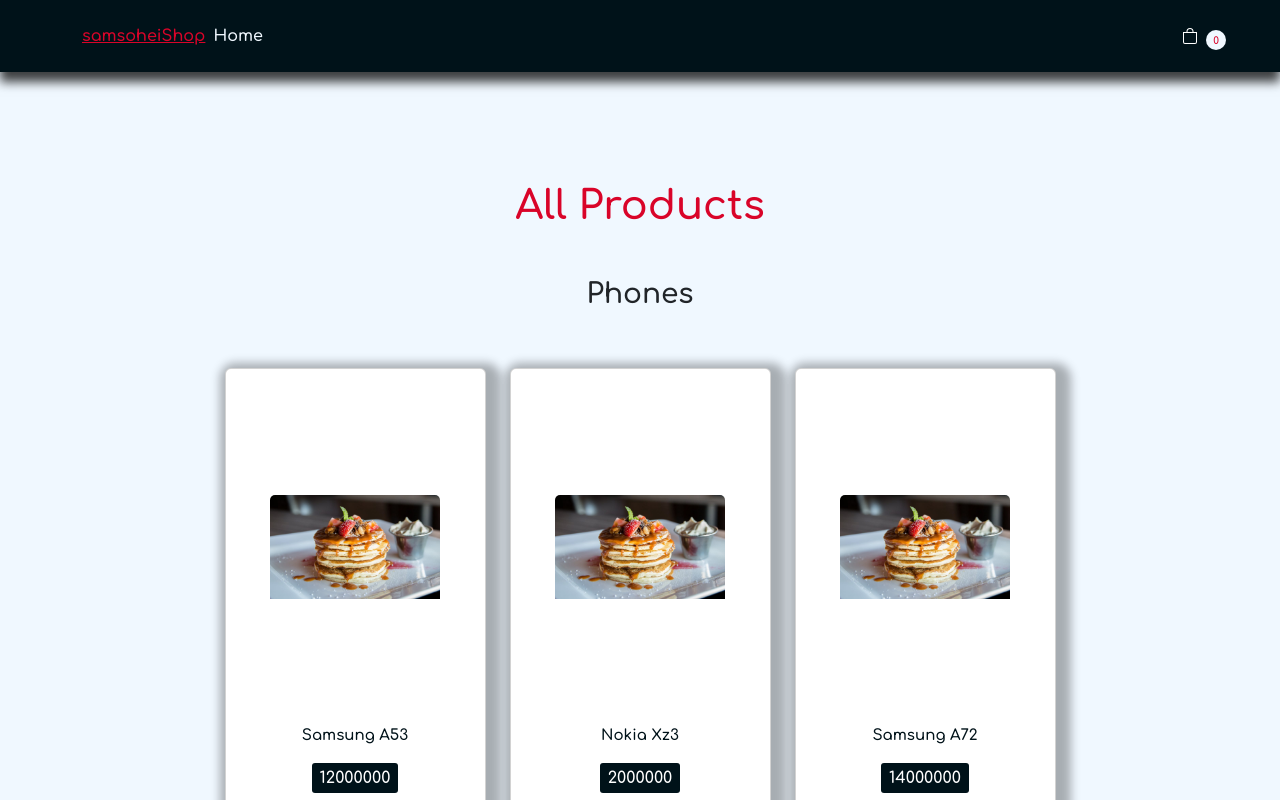
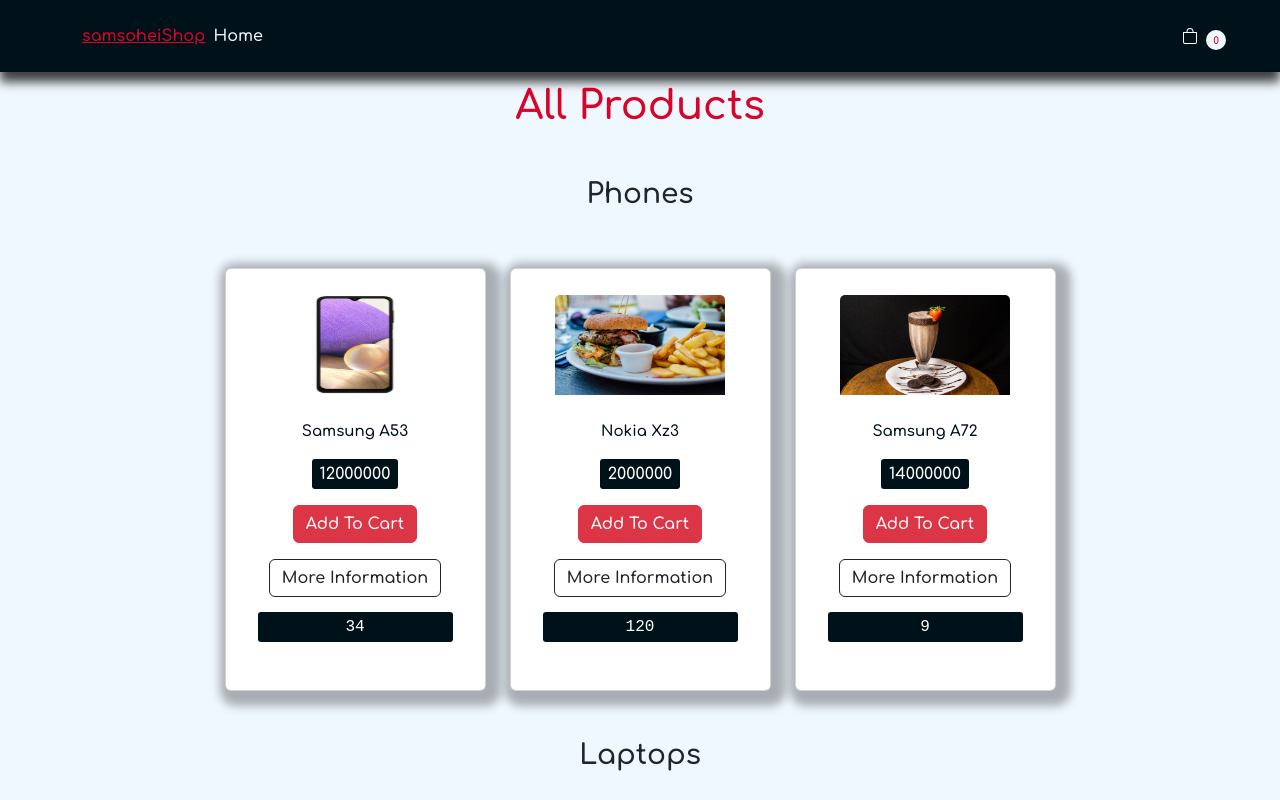
Before and after one commit to ssoheily/context-TEst, a React (Create React App) app: page / in a window 1280 px wide. Shown: the top 800 px of the page. Built offline with nearby package versions, Linux system fonts and the light colour scheme.

Commit message:
add  size photo and delete marginTop

```diff
--- a/src/App.css
+++ b/src/App.css
@@ -3,5 +3,5 @@
  }
 /* main */
  .text-center{
- margin-top: 110px;
+ /* margin-top: 10px; */
  }
--- a/src/App.js
+++ b/src/App.js
@@ -4,7 +4,7 @@ import ProductsSection from "./Component/ProductsSection/ProductsSection";
 import products from "./data/product"
 import "./App.css";
 import { useState } from "react";
-
+import Toast from "./Component/Toast/Toast";
 export default function App() {
   const [allProducts, setAllProducts]=useState(products)
   return (
@@ -20,6 +20,7 @@ export default function App() {
 
         </div>
       </main>
+      <Toast></Toast>
     </div>
   );
 }
--- a/src/Component/ProductsSection/ProductsSection.css
+++ b/src/Component/ProductsSection/ProductsSection.css
@@ -9,7 +9,6 @@
     border: 1px groove rgba(0, 0, 0, 0.5)
 }
 
-.card-body {}
 
 .card-text {
     font-size: 15px;
@@ -33,3 +32,11 @@
     display: block;
     margin-top: 15px;
 }
+.text-center{
+    margin-top: 10px;
+}
+.imgProduct{
+    width:50px;
+    height:100px;
+
+}
--- a/src/Component/ProductsSection/ProductsSection.js
+++ b/src/Component/ProductsSection/ProductsSection.js
@@ -8,20 +8,20 @@ export default function ProductsSection({title,infos}) {
       <h3 className="text-center">{title}</h3>
       {/* now show product */}
       {
-        infos.map(info=>(
+        infos.map(product=>(
 
           <div className="col-xl-3 col-lg-4 col-md-5 col-sm-10 mt-5">
           <div className="card py-3 px-3">
             <div className="col-12 text-center">
-              <img src="/images/item-1.jpeg" alt="product Image" className="card-img-top w-75 " />
+              <img src={product.img} alt="product Image" className="card-img-top w-75 imgProduct" />
             </div>
-             <div className=" card-body text-center">
-              <p className="card-text">{info.title}</p>
-              <p className="price">{info.price}</p>
+             <div className="card-body text-center">
+              <p className="card-text">{product.title}</p>
+              <p className="price">{product.price}</p>
               <br />
               <a href="#" className="btn btn-danger">Add To Cart</a>
               <a href="#" className="btn btn-outline-dark mt-3 text-capitalize"> More Information</a>
-             <p className="number">{info.count} </p>
+             <p className="number">{product.count} </p>
              </div>
           </div>
         </div>
--- /dev/null
+++ b/src/Component/Toast/Toast.js
@@ -0,0 +1,15 @@
+import React from 'react'
+
+export default function Toast() {
+  return (
+    <div className="toast-container position-fixed bottom-0 me-4 end-0 mb-4">
+        <div className="toast align-items-center  text-white bg-primary">{/* add show class to show toast */}
+            <div className="d-flex justify-content-between align-items-center">
+                <button  type= "button" className="btn-close btn-close-white ms-3"></button>
+                <div className="toast-body">succes to add Product in Card</div>
+            </div>
+
+        </div>
+    </div>
+  )
+}
--- a/src/data/product.js
+++ b/src/data/product.js
@@ -5,7 +5,7 @@ const products = [
       {
         id: 1,
         title: "Samsung A53",
-        img: "/images/item-1.jpeg",
+        img: "/images/1.jpg",
         price: 12_000_000,
         count: 34,
       },
@@ -19,7 +19,7 @@ const products = [
       {
         id: 3,
         title: "Samsung A72",
-        img: "/images/item-3.jpeg",
+        img: "/images/item-6.jpeg",
         price: 14_000_000,
         count: 9,
       },
```
Also changed, not shown: public/images/1.jpg (added), src/Component/Toast/Toast.css (added), 1 other file (tests, documents, lock files or other folders).
